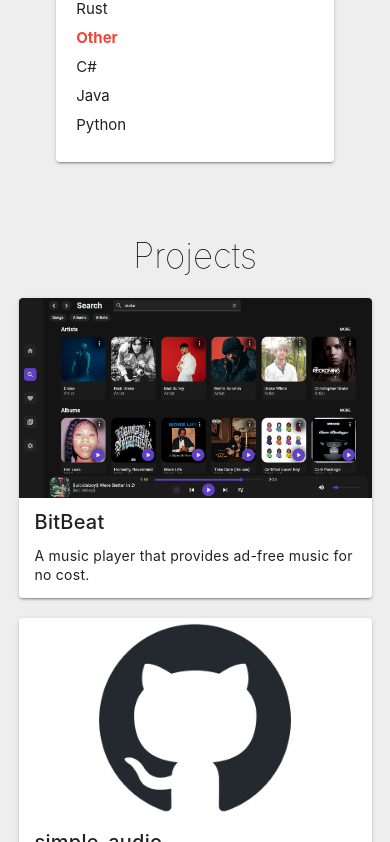
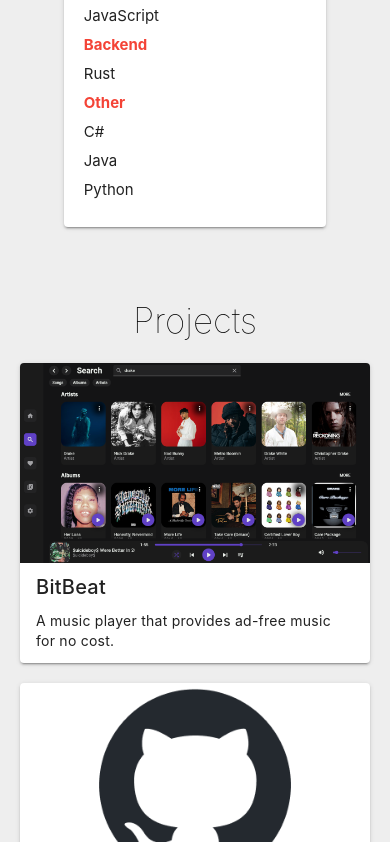
Before and after one commit to erikas-taroza/erikas-taroza.github.io, a Vue app: page / in a window 390 px wide. Shown: the part 2348-3190 px from the top of the page. Built offline with nearby package versions, Linux system fonts and the light colour scheme.

Commit message:
Increase padding for mobile

```diff
--- a/src/views/HomeView.vue
+++ b/src/views/HomeView.vue
@@ -28,8 +28,7 @@
     row-gap: 50px;
     align-items: center;
     width: 100%;
-    padding-left: 10px;
-    padding-right: 10px;
+    padding: 0 20px;
     /* For the profile picture, move up to overlap with header. */
     position: relative;
     top: -60px;
```
